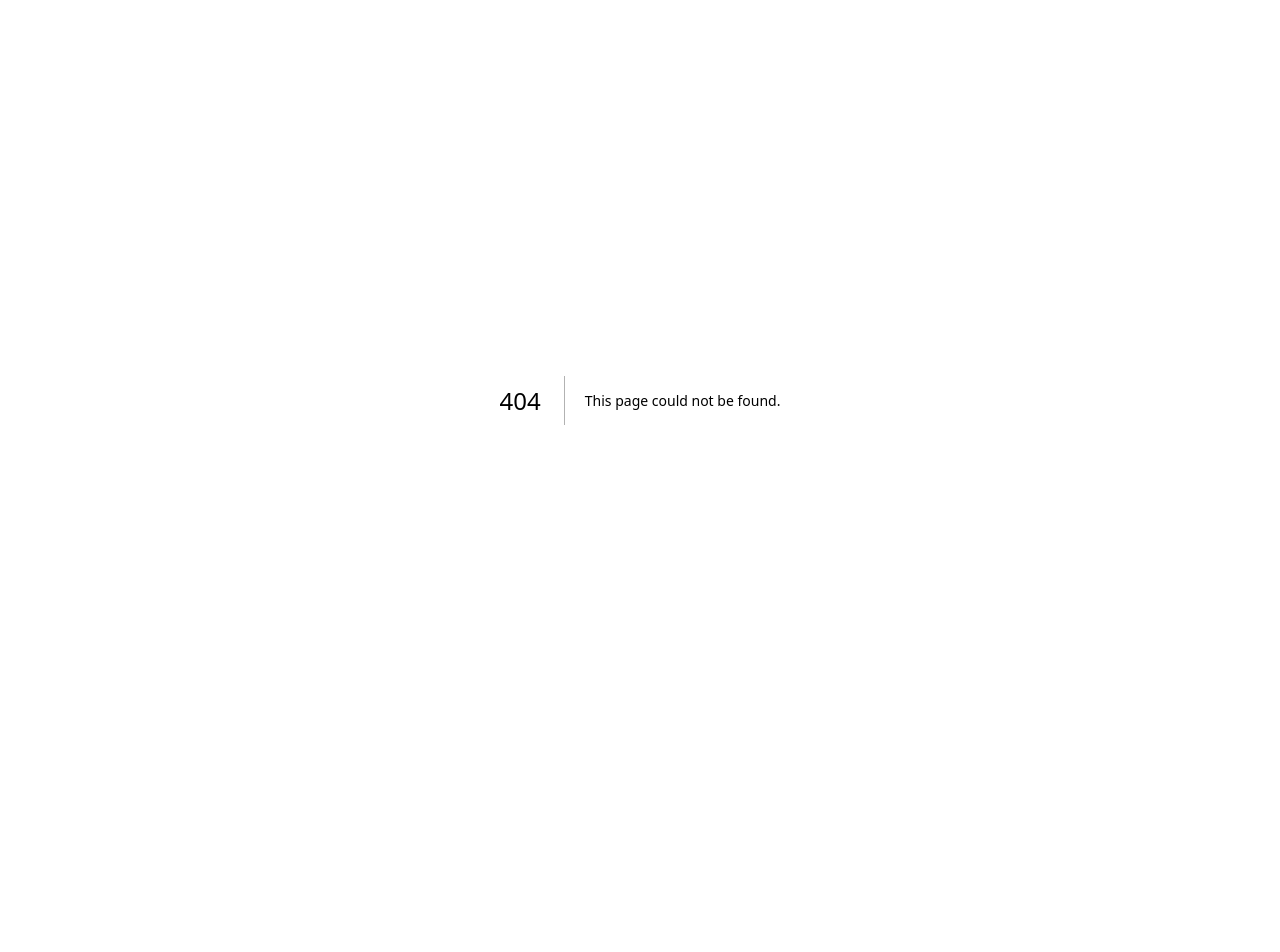
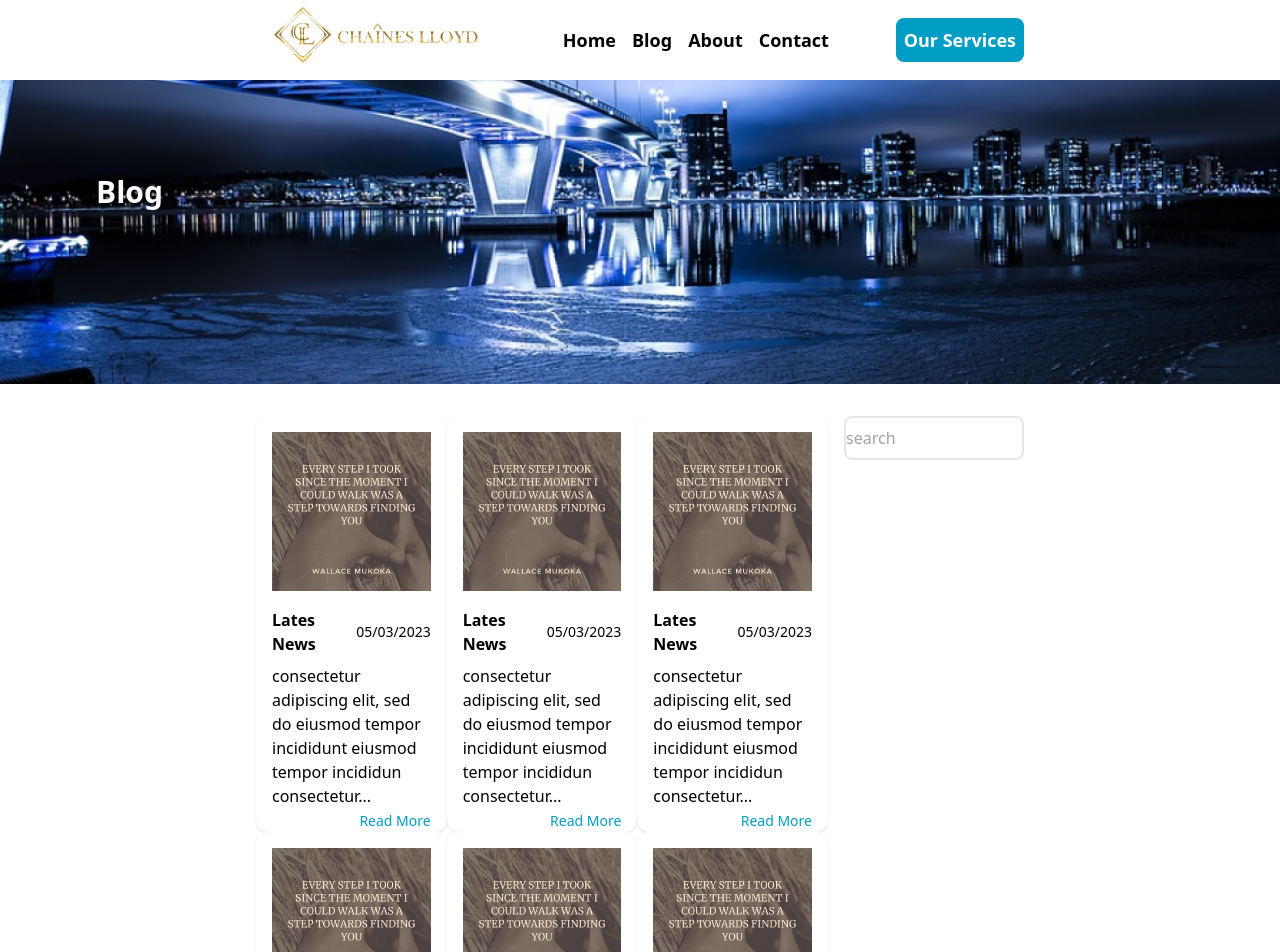
Before and after one commit to Startum-Dev/website, a Next.js app: page /blog in a window 1280 px wide. Before the commit this address had no page. Shown: the top 952 px of the page. Before the commit the page ends 800 px from the top, so only its background shows below. Built offline with nearby package versions, Linux system fonts and the light colour scheme.

Commit message:
added the blog page

```diff
--- /dev/null
+++ b/pages/blog.tsx
@@ -0,0 +1,26 @@
+import AppLayout from "../components/layouts/AppLayout";
+import BannerSmall from "../components/pageComponets/shared/BannerSmall";
+import BlogPost from "../components/cards/BlogPost";
+import Input from "../components/inputs/Input";
+
+const Blog = () => {
+  return (
+    <AppLayout>
+      <BannerSmall heading="Blog" />
+      <div className="grid grid-cols-4 gap-4">
+        <div className="col-span-3">
+          <div className="grid grid-cols-3">
+            {[1, 2, 3, 4, 5, 6].map((post, i) => (
+              <BlogPost key={i} />
+            ))}
+          </div>
+        </div>
+        <div>
+          <Input placeholder="search" />
+        </div>
+      </div>
+    </AppLayout>
+  );
+};
+
+export default Blog;
```
